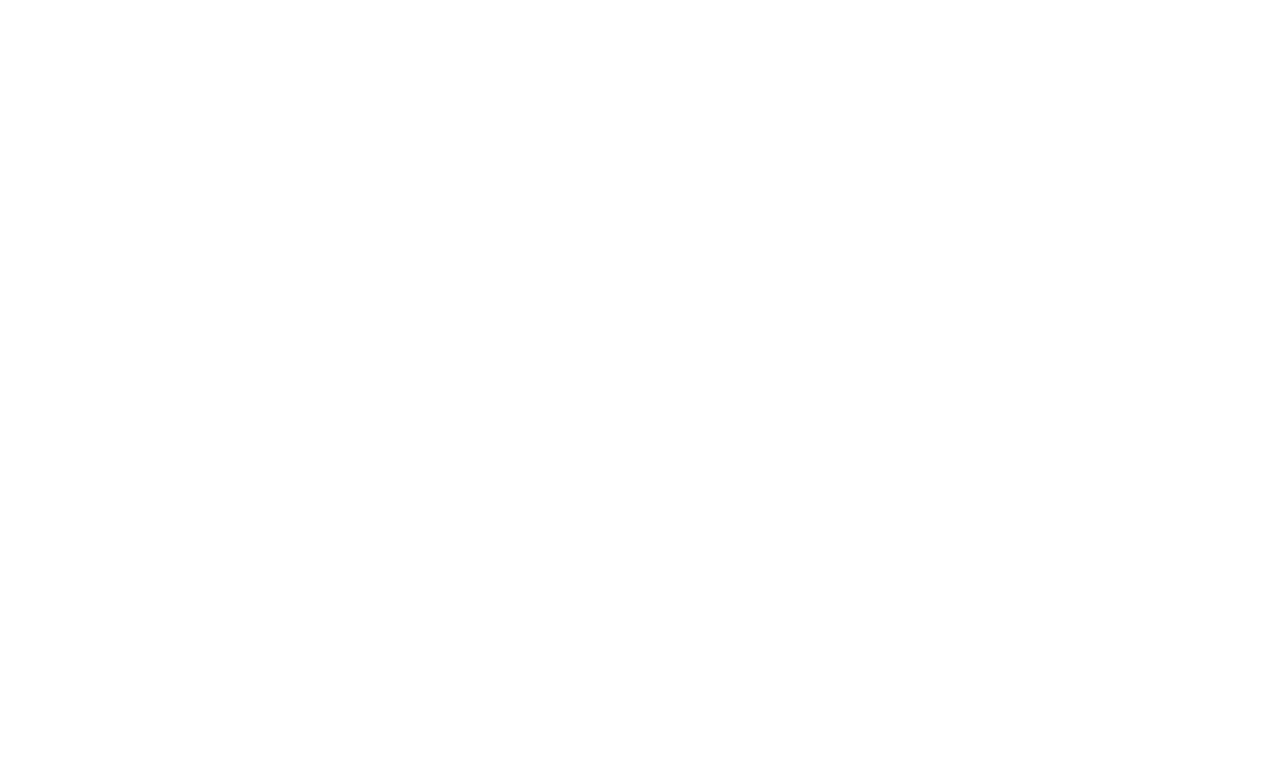
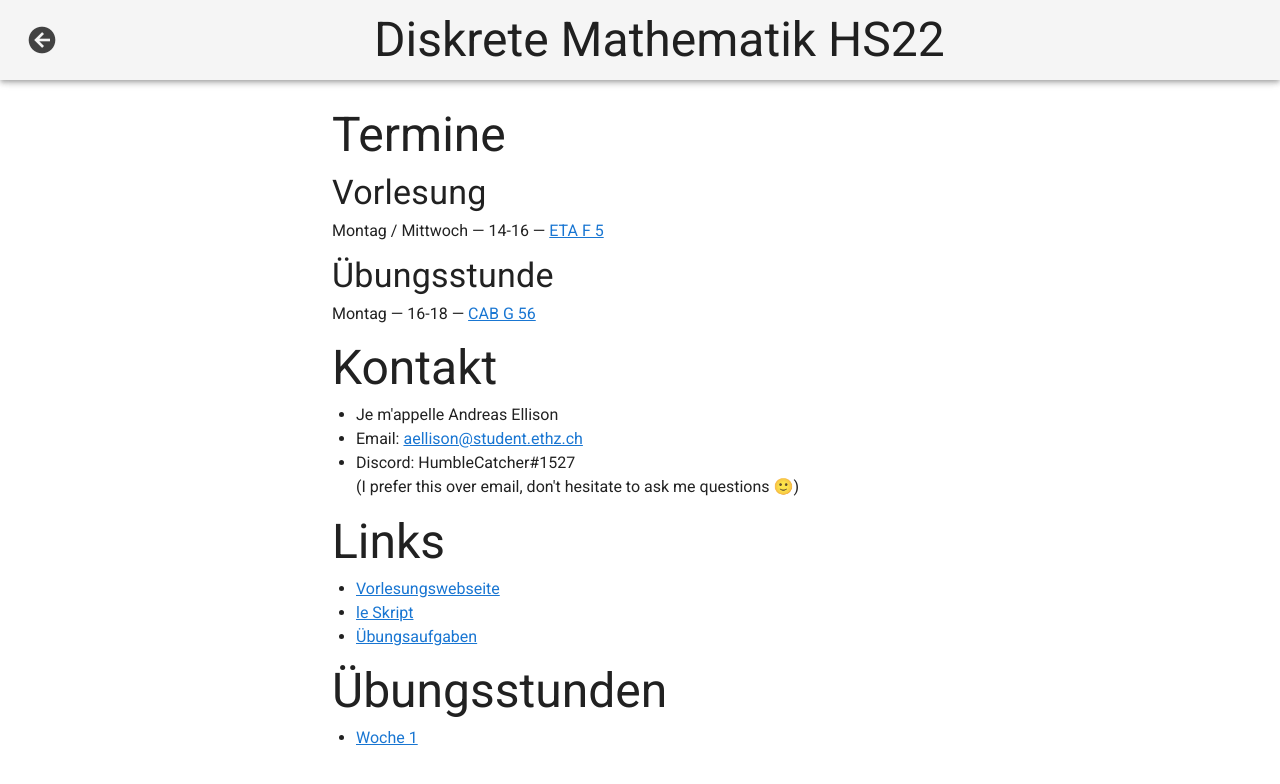
Before and after one commit to HumbleCatcher/eth-homepage, a Nuxt app: page /dm2022 in a window 1280 px wide. Before the commit this address had no page. Shown: the top 784 px of the page. Built offline with nearby package versions, Linux system fonts and the light colour scheme.

Commit message:
update information for first exercise class

```diff
--- /dev/null
+++ b/pages/dm2022/index.vue
@@ -0,0 +1,70 @@
+<template>
+  <default-layout title="Diskrete Mathematik HS22" back="/">
+    <h3>Termine</h3>
+    <h4>Vorlesung</h4>
+    Montag / Mittwoch — 14-16 —
+    <a
+      target="_blank"
+      href="https://www.rauminfo.ethz.ch/Rauminfo/grundrissplan.gif?gebaeude=CAB&geschoss=G&raumNr=56&lang=de"
+    >
+      ETA F 5
+    </a>
+    <h4>Übungsstunde</h4>
+    Montag — 16-18 —
+    <a
+      target="_blank"
+      href="http://www.rauminfo.ethz.ch/Rauminfo/grundrissplan.gif?gebaeude=CAB&geschoss=G&raumNr=56&lang=de"
+    >
+      CAB G 56
+    </a>
+
+    <h3>Kontakt</h3>
+    <ul>
+      <li>Je m'appelle Andreas Ellison</li>
+      <li>
+        Email:
+        <a href="mailto:aellison@student.ethz.ch">aellison@student.ethz.ch</a>
+      </li>
+      <li>
+        Discord: HumbleCatcher#1527 <br />
+        (I prefer this over email, don't hesitate to ask me questions 🙂)
+      </li>
+    </ul>
+
+    <h3>Links</h3>
+    <ul>
+      <li>
+        <a target="_blank" href="https://crypto.ethz.ch/teaching/DM22/"
+          >Vorlesungswebseite</a
+        >
+      </li>
+      <li>
+        <a
+          target="_blank"
+          href="https://crypto.ethz.ch/teaching/DM22/ln/DM22_LN_tablet_z21nvff0ch2gj1ol0mt1.pdf"
+          >le Skript</a
+        >
+      </li>
+      <li>
+        <a target="_blank" href="https://dm.crypto.ethz.ch/"> Übungsaufgaben</a>
+      </li>
+    </ul>
+
+    <h3>Übungsstunden</h3>
+    <ul>
+      <li>
+        <span class="outer">
+          <NuxtLink to="/dm2022/week/1"> Woche 1 </NuxtLink>
+        </span>
+      </li>
+    </ul>
+  </default-layout>
+</template>
+
+<script lang="ts">
+import Vue from "vue";
+
+export default Vue.extend({});
+</script>
+
+<style lang="sass" scoped></style>
--- /dev/null
+++ b/pages/dm2022/week/1.vue
@@ -0,0 +1,38 @@
+<template>
+  <default-layout title="Diskrete Mathematik HS22 - Woche 1" back="/dm2022">
+    <h3>Übersicht</h3>
+    <ul>
+      <li>Einführung</li>
+      <li>Besprechung Aufgaben (1.1 und) 1.2 von der Serie</li>
+      <li>Logik: Beispiele, Repetition und Aufgaben</li>
+      <li>Hilbert's Hotel (falls Zeit übrig)</li>
+    </ul>
+    <h3>Notizen</h3>
+    <i
+      >Ich werde (versuchen) meine Notizen aus der Übungsstunde spätestens am
+      26.9. abends da hochzuladen.</i
+    >
+    <h3>Ressourcen</h3>
+    <ul>
+      <li>
+        <a
+          target="_blank"
+          href="https://polybox.ethz.ch/index.php/s/WXf1p3ODpDdpnRH?path=%2F1.%20Semester%2F2%20DiskMath%2F3%20Exercises%2FHS20"
+          >Polybox</a
+        >
+        - Hilbert's Hotel (u01.pdf)
+      </li>
+      <li><nuxt-link to="/logic-tools"> Kleine Tools für Logik </nuxt-link></li>
+    </ul>
+  </default-layout>
+</template>
+
+<script lang="ts">
+import Vue from "vue";
+
+export default Vue.extend({
+  mounted() {},
+});
+</script>
+
+<style lang="sass" scoped></style>
```
Also changed, not shown: 2 other files (tests, documents, lock files or other folders).
